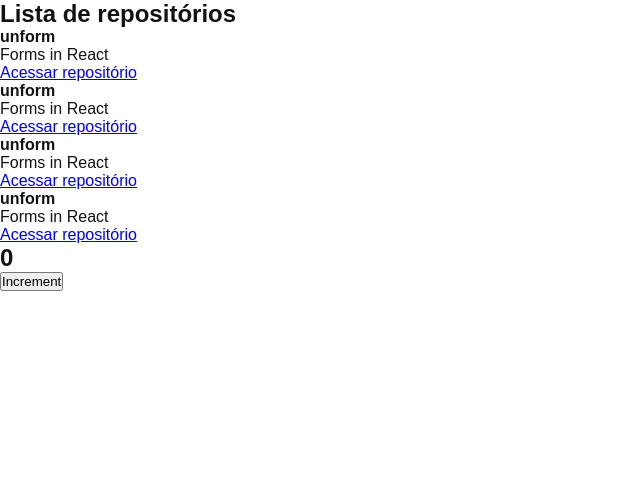
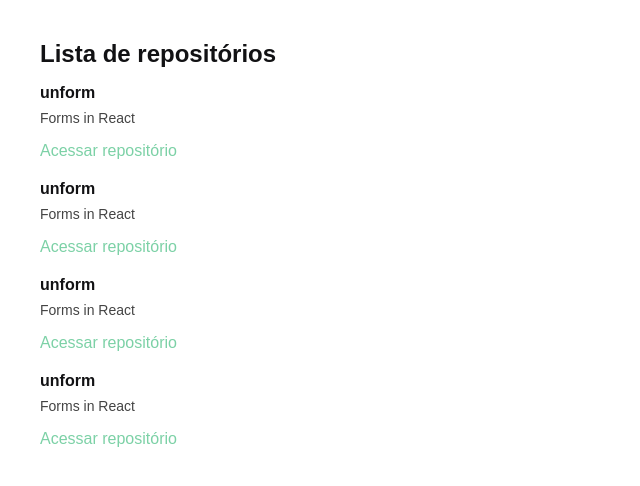
Before and after one commit to helton-quintans/aula01-trilha-reactjs, a React app: page / in a window 1280 px wide. Shown: the top 486 px of the page, without its empty margins (0-640 px from the left). Built offline with nearby package versions, Linux system fonts and the light colour scheme.

Commit message:
Listing styling

```diff
--- a/src/App.jsx
+++ b/src/App.jsx
@@ -6,7 +6,6 @@
   return (
     <>
       <RepositoryList />
-      <Counter />
     </>
   )
 }
--- a/src/components/RepositoryList.jsx
+++ b/src/components/RepositoryList.jsx
@@ -1,5 +1,6 @@
 import React from "react";
 import { RepositoryItem } from "./RepositoryItem";
+import '../styles/repositories.scss'
 
 const repository = {
   name: 'unform',
--- /dev/null
+++ b/src/styles/repositories.scss
@@ -0,0 +1,30 @@
+section.repository-list {
+  margin: 40px;
+
+  h1 {
+    margin-bottom: 16px;
+  }
+
+  ul {
+    list-style: none;
+  }
+
+  li {
+    & + li {
+      margin-top: 20px;
+    }
+  }
+
+  p {
+    font-size: 14px;
+    color: #444;
+    margin-top: 8px;
+  }
+
+  a {
+    display: inline-block;
+    margin-top: 16px;
+    text-decoration: none;
+    color: #7cd1a6;
+  }
+}
```
